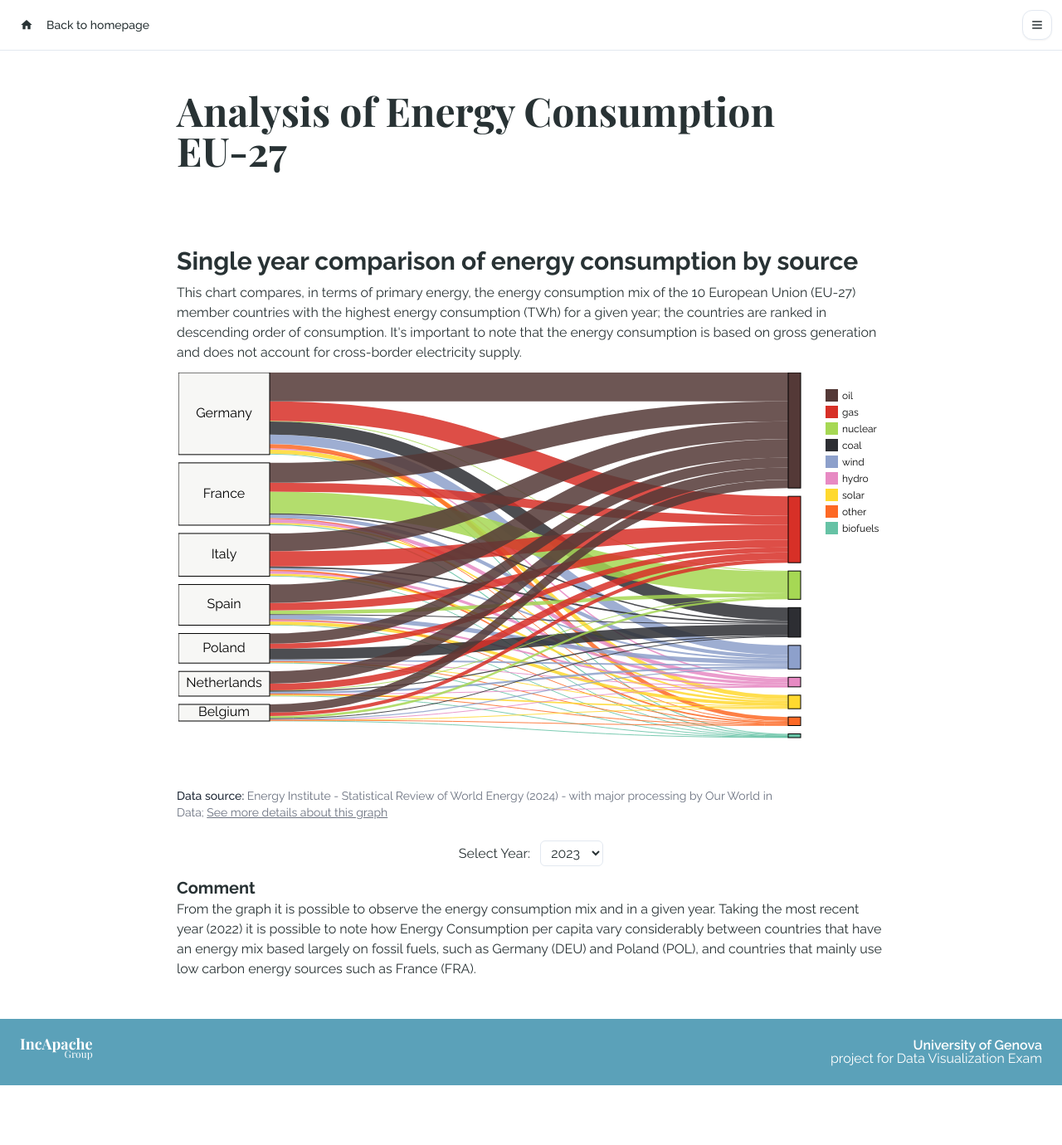
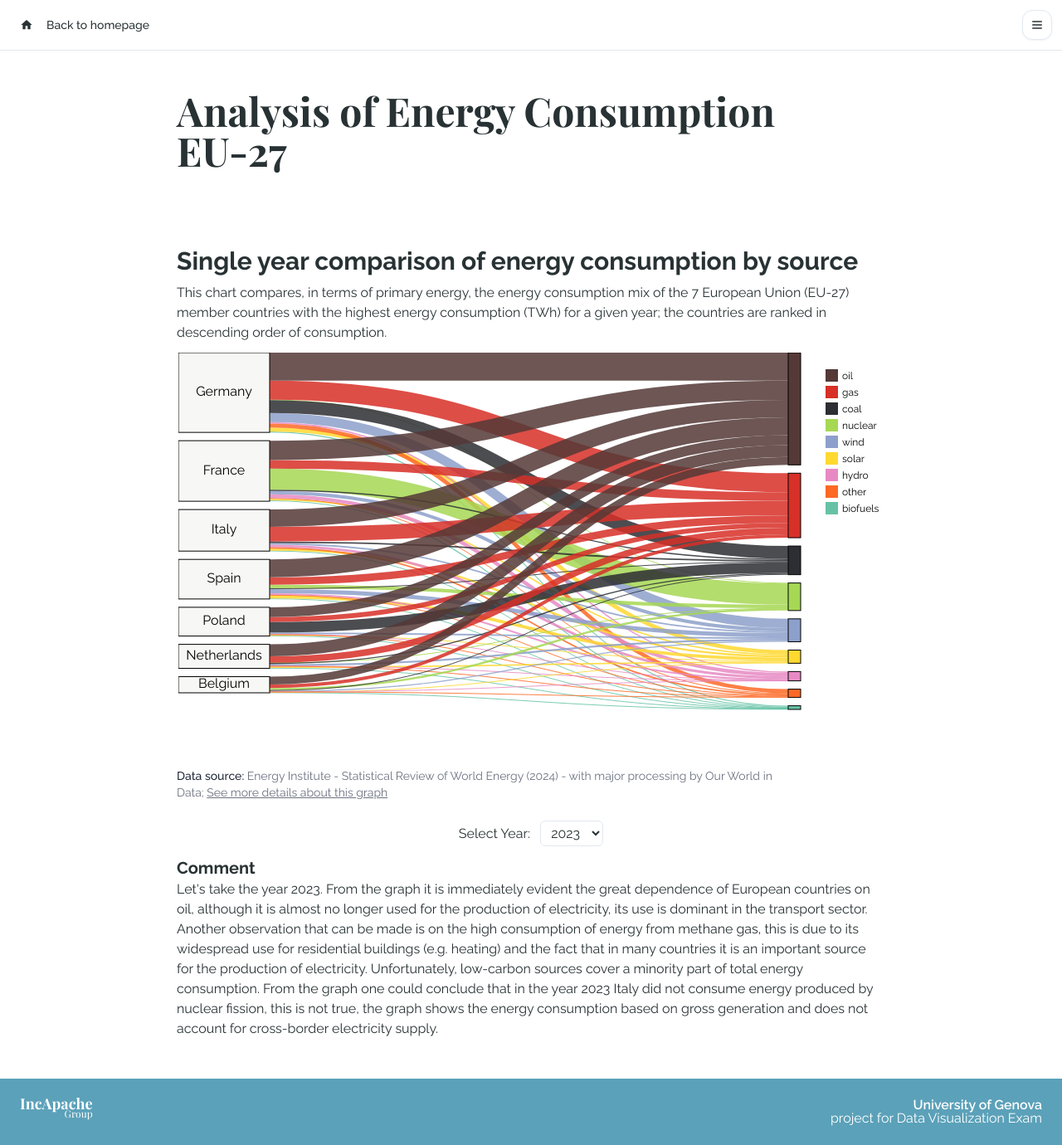
Before and after one commit to Berrutz/DataVis-Project, a Next.js app in the folder web-application/: page /DataVis-Project/assignments/assignment-2 in a window 1280 px wide. Shown: the whole page at 83% size. Before the commit the page ends 1308 px from the top, so only its background shows below. Built offline with nearby package versions, Linux system fonts and the light colour scheme.

Commit message:
Assignment 2 completed

```diff
--- a/web-application/src/app/assignments/assignment-1/_components/eu-emission-1year-verical.tsx
+++ b/web-application/src/app/assignments/assignment-1/_components/eu-emission-1year-verical.tsx
@@ -182,9 +182,9 @@ const UEEmission1YearVertical: React.FC<UEEmission1YearVerticalProps> = ({
             </h2>
             <ul className="list-disc pl-5">
               <li>
-                Per capita emissions represent the emissions of an average
-                person in a country or region - they are calculated as the total
-                emissions divided by population
+                <b>Per capita emissions</b> represent the emissions of an
+                average person in a country or region - they are calculated as
+                the total emissions divided by population
               </li>
               <li>
                 This data is based on territorial emissions, which do not
--- a/web-application/src/app/assignments/assignment-1/_components/eu-emission-1year.tsx
+++ b/web-application/src/app/assignments/assignment-1/_components/eu-emission-1year.tsx
@@ -185,9 +185,9 @@ const UEEmission1Year = () => {
               </h2>
               <ul className="list-disc pl-5">
                 <li>
-                  Per capita emissions represent the emissions of an average
-                  person in a country or region - they are calculated as the
-                  total emissions divided by population
+                  <b>Per capita emissions</b> represent the emissions of an
+                  average person in a country or region - they are calculated as
+                  the total emissions divided by population
                 </li>
                 <li>
                   This data is based on territorial emissions, which do not
--- a/web-application/src/app/assignments/assignment-1/_components/eu-emission-decade-vertical.tsx
+++ b/web-application/src/app/assignments/assignment-1/_components/eu-emission-decade-vertical.tsx
@@ -197,8 +197,8 @@ const UEEmissionDecadeVertical: React.FC<UEEmission1YearVerticalProps> = ({
             </h2>
             <ul className="list-disc pl-5">
               <li>
-                Per capita emissions represent the emissions of an average
-                person in a country or region - they are calculated as the total
+                <b>Per capita emissions</b> the emissions of an average person
+                in a country or region - they are calculated as the total
                 emissions divided by population
               </li>
               <li>
--- a/web-application/src/app/assignments/assignment-1/_components/eu-emission-decade.tsx
+++ b/web-application/src/app/assignments/assignment-1/_components/eu-emission-decade.tsx
@@ -207,9 +207,9 @@ const UEEmissionDecade = () => {
             </h2>
             <ul className="list-disc pl-5">
               <li>
-                Per capita emissions represent the emissions of an average
-                person in a country or region - they are calculated as the total
-                emissions divided by population
+                <b>Per capita emissions</b> represent the emissions of an
+                average person in a country or region - they are calculated as
+                the total emissions divided by population
               </li>
               <li>
                 This data is based on territorial emissions, which do not
--- a/web-application/src/app/assignments/assignment-1/_components/stacked-barchart-carousel.tsx
+++ b/web-application/src/app/assignments/assignment-1/_components/stacked-barchart-carousel.tsx
@@ -71,9 +71,9 @@ const StackedBarChartCarousel = () => {
               </h2>
               <ul className="list-disc pl-5">
                 <li>
-                  Per capita emissions represent the emissions of an average
-                  person in a country or region - they are calculated as the
-                  total emissions divided by population
+                  <b>Per capita emissions</b> represent the emissions of an
+                  average person in a country or region - they are calculated as
+                  the total emissions divided by population
                 </li>
                 <li>
                   This data is based on territorial emissions, which do not
--- a/web-application/src/app/assignments/assignment-2/_components/Alluvial.tsx
+++ b/web-application/src/app/assignments/assignment-2/_components/Alluvial.tsx
@@ -116,7 +116,7 @@ const Alluvial: React.FC<AlluvialSmallScreenProps> = ({ newWidth }) => {
 
     svg.attr('width', width).attr('height', height);
 
-    const margin = { top: 20, right: 80, bottom: 40, left: 20 };
+    const margin = { top: 20, right: 80, bottom: 50, left: 20 };
     const innerWidth = width - margin.left - margin.right;
     const innerHeight = height - margin.top - margin.bottom;
 
@@ -129,6 +129,8 @@ const Alluvial: React.FC<AlluvialSmallScreenProps> = ({ newWidth }) => {
     const sortedCountries = filteredData
       .sort((a, b) => b.total - a.total)
       .slice(0, 7);
+
+    console.log(sortedCountries);
 
     // Create nodes and links for Sankey layout
     const energySources = [
@@ -145,12 +147,15 @@ const Alluvial: React.FC<AlluvialSmallScreenProps> = ({ newWidth }) => {
 
     const energySourceTotals = energySources.map((source) => ({
       source,
-      total: d3.sum(filteredData, (d) =>
-        sortedCountries ? +d[source as keyof Data] : 0
+      total: d3.sum(
+        filteredData.filter((d) =>
+          sortedCountries.some((country) => country.country === d.country)
+        ),
+        (d) => +d[source as keyof Data]
       )
     }));
 
-    // Sort energy sources by total usage in descending order
+    // Sort energy sources sorted by total usage in descending order
     energySourceTotals.sort((a, b) => b.total - a.total);
 
     const sortedEnergySources = energySourceTotals.map((d) => d.source);
@@ -363,17 +368,26 @@ const Alluvial: React.FC<AlluvialSmallScreenProps> = ({ newWidth }) => {
         <ShowMoreChartDetailsModalDialog>
           <div className="mt-1 mb-3 mr-4 ml-4">
             <h2 className="mb-4 font-serif text-xl xs:text-2xl sm:text-3xl">
+              What you should know about this data
+            </h2>
+            <ul className="list-disc pl-5">
+              <li>
+                The energy consumption is based on gross generation and does not
+                account for cross-border electricity supply
+              </li>
+            </ul>
+            <h2 className="mt-4 mb-4 font-serif text-xl xs:text-2xl sm:text-3xl">
               What you should know about this indicator
             </h2>
             <ul className="list-disc pl-5">
               <li>
-                This data is based on territorial emissions, which do not
-                account for emissions embedded in traded goods
-              </li>
-              <li>
-                Emissions from international aviation and shipping are not
-                included in any country or region's emissions. They are only
-                included in the global total emissions.
+                <b>Primary energy</b> is the energy available as resources -
+                such as the fuels burnt in power plants - before it has been
+                transformed. This relates to the coal before it has been burned,
+                the uranium, or the barrels of oil. Primary energy includes
+                energy that the end user needs, in the form of electricity,
+                transport and heating, plus inefficiencies and energy that is
+                lost when raw resources are transformed into a usable form.
               </li>
             </ul>
             <h2 className="font-serif mt-4 mb-2 text-xl xs:text-2xl sm:text-3xl">
--- a/web-application/src/app/assignments/assignment-2/lib/alluvial.ts
+++ b/web-application/src/app/assignments/assignment-2/lib/alluvial.ts
@@ -93,6 +93,10 @@ export function createEnergyNodeTooltip(
     .map((link) => `${nodes[link.source].name}: ${link.value.toFixed(2)} TWh`)
     .join('<br>');
 
+  const totalPowerUsage = relatedLinks
+    .reduce((sum, link) => sum + link.value, 0)
+    .toFixed(2);
+
   tooltip
     .style('opacity', 1)
     .style('display', 'block')
@@ -100,6 +104,9 @@ export function createEnergyNodeTooltip(
       `
         <div style="font-weight: bold; margin-bottom: 0.5rem;">${nodeData.name}</div>
         ${countriesPowerUsage}
+        <div style="margin-top: 0.5rem;">
+          <a style="font-weight: bold;">Total:</a> ${totalPowerUsage} TWh
+        </div>
       `
     )
     .style('border-color', colorScale(nodeData.name));
@@ -203,15 +210,19 @@ export function mouseOverNodes(
       `
       )
       .style('border-color', 'hsl(var(--border))');
+    // Position tooltip near the mouse cursor
+    tooltip
+      .style('left', `${event.pageX + 10}px`)
+      .style('top', `${event.pageY - 40}px`);
   } else {
     // Tooltip for energy resource nodes
     createEnergyNodeTooltip(tooltip, d, relatedLinks, nodes, colorScale);
+
+    // Position tooltip on the left side of the mouse cursor
+    tooltip
+      .style('left', `${event.pageX - 175}px`)
+      .style('top', `${event.pageY - 40}px`);
   }
-
-  // Position tooltip near the mouse cursor
-  tooltip
-    .style('left', `${event.pageX + 10}px`)
-    .style('top', `${event.pageY - 40}px`);
 }
 
 export const handleResize = (updateLegendLayout: () => void) => {
--- a/web-application/src/app/assignments/assignment-2/page.tsx
+++ b/web-application/src/app/assignments/assignment-2/page.tsx
@@ -40,11 +40,9 @@ export default function Assignment2() {
           </ChartH1Title>
           <p>
             This chart compares, in terms of primary energy, the energy
-            consumption mix of the 10 European Union (EU-27) member countries
+            consumption mix of the 7 European Union (EU-27) member countries
             with the highest energy consumption (TWh) for a given year; the
-            countries are ranked in descending order of consumption. It's
-            important to note that the energy consumption is based on gross
-            generation and does not account for cross-border electricity supply.
+            countries are ranked in descending order of consumption.
           </p>
         </ChartHeading>
         <ChartBody>
@@ -62,13 +60,20 @@ export default function Assignment2() {
           >
             <ChartH2Title>Comment</ChartH2Title>
             <p>
-              From the graph it is possible to observe the energy consumption
-              mix and in a given year. Taking the most recent year (2022) it is
-              possible to note how Energy Consumption per capita vary
-              considerably between countries that have an energy mix based
-              largely on fossil fuels, such as Germany (DEU) and Poland (POL),
-              and countries that mainly use low carbon energy sources such as
-              France (FRA).
+              Let's take the year 2023. From the graph it is immediately evident
+              the great dependence of European countries on oil, although it is
+              almost no longer used for the production of electricity, its use
+              is dominant in the transport sector. Another observation that can
+              be made is on the high consumption of energy from methane gas,
+              this is due to its widespread use for residential buildings (e.g.
+              heating) and the fact that in many countries it is an important
+              source for the production of electricity. Unfortunately,
+              low-carbon sources cover a minority part of total energy
+              consumption. From the graph one could conclude that in the year
+              2023 Italy did not consume energy produced by nuclear fission,
+              this is not true, the graph shows the energy consumption based on
+              gross generation and does not account for cross-border electricity
+              supply.
             </p>
           </ChartContainer>
         </ChartBody>
```
Also changed, not shown: web-application/public/alluvial-chart-ass2.png, web-application/public/datasets/assignment2/energy-consumption-2021.csv (deleted).
